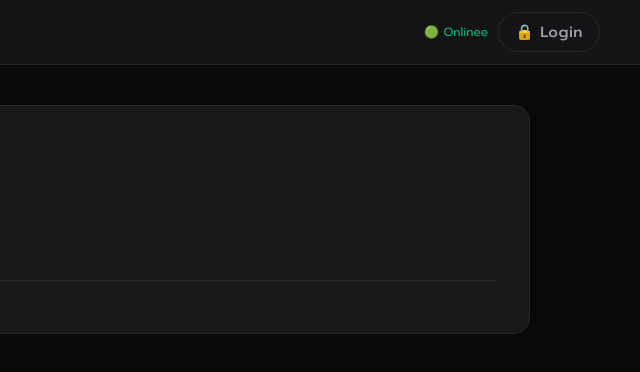
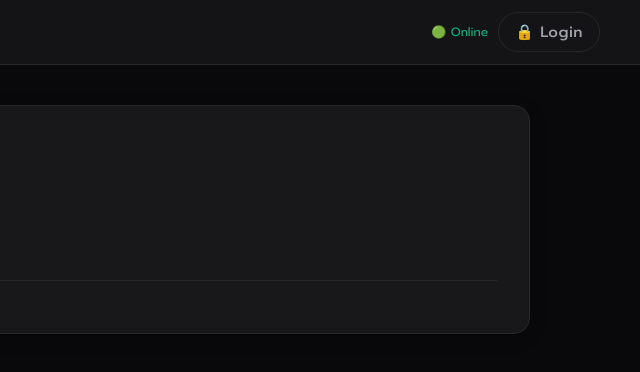
Before and after one commit to pongnapat2003-pixel/Gangstash, a plain HTML site: page index.html in a window 1280 px wide. Shown: the full height of the page, 640-1280 px from the left. Drawn offline with Linux system fonts and the light colour scheme; no server answers.

Commit message:
Update index.html

```diff
--- a/index.html
+++ b/index.html
@@ -172,7 +172,7 @@
 		<button class="nav-btn admin-only" onclick="switchPage('page-items')">ฐานข้อมูลไอเทม</button>
 
         <div style="margin-left: auto; display: flex; align-items: center; gap: 10px;">
-            <span id="syncStatus" style="font-size: 12px; color: var(--accent-green);">🟢 Onlinee</span>
+            <span id="syncStatus" style="font-size: 12px; color: var(--accent-green);">🟢 Online</span>
             <button id="loginBtn" class="nav-btn" onclick="loginAdmin()" style="border: 1px solid var(--border-color); border-radius: 20px; padding: 8px 16px;">🔒 Login</button>
             <button id="logoutBtn" class="nav-btn admin-only" onclick="logoutAdmin()" style="border: 1px solid var(--accent-red); color: var(--accent-red); border-radius: 20px; padding: 8px 16px;">🔓 Logout</button>
         </div>
```
